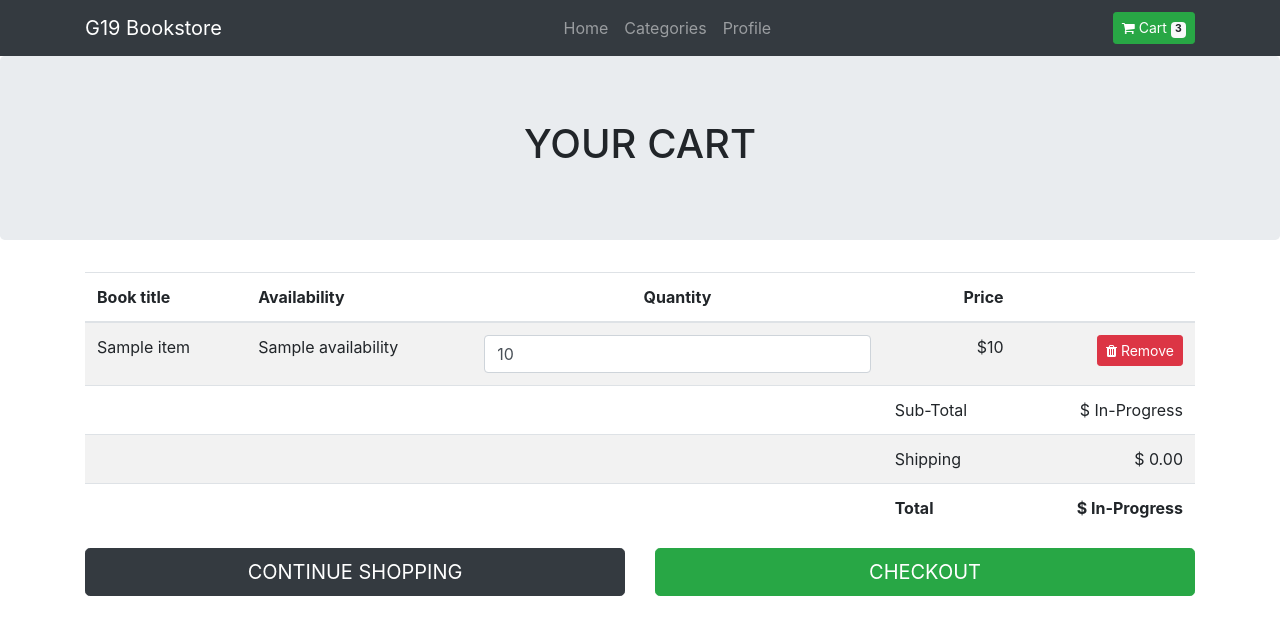
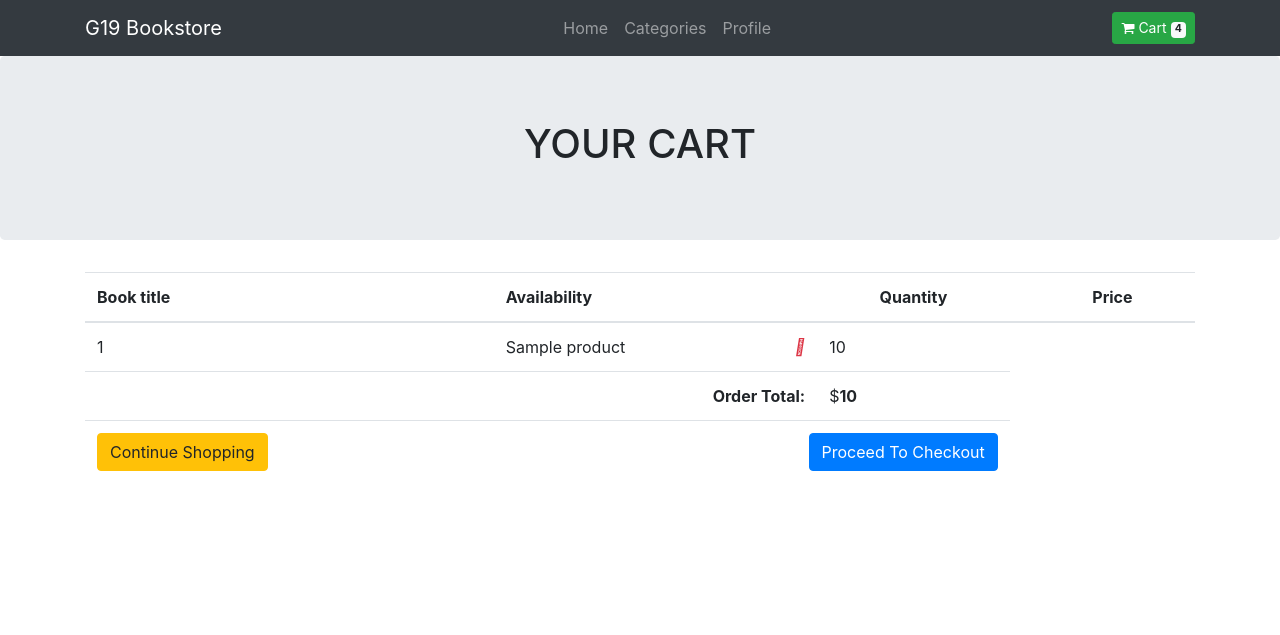
Before and after one commit to DitwanP/Group19_Project, a Django app: template Bookstore/shopping_cart/templates/shopping_cart/cart.html in a window 1280 px wide. Shown: the top 635 px of the page. Run offline with Django 3.2, Linux system fonts and the light colour scheme; the template is opened without the code that fills it: most values are stand-ins (such as "Sample title", 1, 10 or a date in 2020); some libraries are stand-ins or nearby versions.

Commit message:
fallback

```diff
--- a/Bookstore/shopping_cart/templates/shopping_cart/cart.html
+++ b/Bookstore/shopping_cart/templates/shopping_cart/cart.html
@@ -12,6 +12,7 @@
 <body>
   <link href="https://maxcdn.bootstrapcdn.com/font-awesome/4.7.0/css/font-awesome.min.css" rel="stylesheet" integrity="sha384-wvfXpqpZZVQGK6TAh5PVlGOfQNHSoD2xbE+QkPxCAFlNEevoEH3Sl0sibVcOQVnN" crossorigin="anonymous">
   <script src="/static/js/cart.js"></script>
+
   <nav class="navbar navbar-expand-md navbar-dark bg-dark">
     <div class="container">
         <a class="navbar-brand" href="#">G19 Bookstore </a>
@@ -35,12 +36,13 @@
             <form class="form-inline my-2 my-lg-0">
                 <a class="btn btn-success btn-sm ml-3" href="{%  url 'shopping_cart:cart' %}">
                     <i class="fa fa-shopping-cart"></i> Cart
-                    <span class="badge badge-light">3</span>
+                    <span class="badge badge-light">4</span>
                 </a>
             </form>
         </div>
     </div>
   </nav>
+
   <section class="jumbotron text-center">
     <div class="container">
         <h1 class="jumbotron-heading">YOUR CART</h1>
@@ -60,57 +62,62 @@
                             <th scope="col" class="text-right">Price</th>
                             <th> </th>
                         </tr>
-                    </thead>
-                    <tbody>
-
-                        {% for item in items %}
-                        <!-- Items -->
+                        {% for item in order.get_cart_items %}
                           <tr>
-                            <td>{{item.name}}</td>
-                            <td>{{item.availability}}</td>
-                            <td><input class="form-control" type="text" value={{item.quantity}} /></td>
-                            <td class="text-right">${{item.price}}</td>
-                            <td class="text-right"><button class="btn btn-sm btn-danger" id="deleteBtn" onclick="return confirm('Are you sure you want to remove this item?')"><i class="fa fa-trash"></i> Remove </button> </td>
+                            <td>{{ forloop.counter }}</td>
+                            <td>
+                              {{ item.product.name }}
+                              <span class="pull-right">
+                                <a href="{% url 'shopping_cart:delete_item' item.id %}"
+                                data-balloon="remove this item from cart" class="text-danger"
+                                onclick="return confirm_delete();">
+                                  <i class="fas fa-trash"></i>
+                                </a>
+                              </span>
+                            </td>
+                            <td>{{ item.product.price }}</td>
                           </tr>
-
+                        {% empty %}
+                          <tr>
+                            <td colspan= 3> Your cart is empty. </td>
+                          </tr>
                         {% endfor %}
 
                         <tr>
-                            <td></td>
-                            <td></td>
-                            <td></td>
-                            <td>Sub-Total</td>
-                            <td class="text-right">$ In-Progress </td>
+                          {% if order.get_cart_total != None %}
+                          <td colspan=2>
+                            <strong class="pull-right">Order Total:</strong>
+                          </td>
+
+                          <td colspan= 1>
+                            $<strong>{{ order.get_cart_total }}</strong>
+                          </td>
+
+                          {% endif %}
                         </tr>
                       <tr>
-                            <td></td>
-                            <td></td>
-                            <td></td>
-                            <td>Shipping</td>
-                            <td class="text-right">$ 0.00</td>
+                        <td colspan=1 >
+                          <a href="{% url 'homepage:the_homepage'  %}" class="btn btn-warning pull-left">
+                            {% if order %}Continue Shopping{% else %}Continue Shopping {% endif %}
+                          </a>
+                        </td>
+                        <td colspan=2>
+                          {% if order.get_cart_items %}
+                            <a href="{% url 'shopping_cart:cart' %}" class="pull-right btn btn-primary">Proceed To Checkout</a>
+                          {% endif %}
+                        </td>
                       </tr>
-                        <tr>
-                            <td></td>
-                            <td></td>
-                            <td></td>
-                            <td><strong>Total</strong></td>
-                            <td class="text-right"><strong>$ In-Progress </strong></td>
-                        </tr>
-                    </tbody>
                 </table>
+
     </div>
-        </div>
-        <div class="col mb-2">
-            <div class="row">
-                <div class="col-sm-12  col-md-6">
-                    <a class="btn btn-lg btn-block btn-dark text-uppercase" href="{% url 'homepage:the_homepage' %}">Continue Shopping</a>
-                </div>
-                <div class="col-sm-12 col-md-6 text-right">
-                    <button class="btn btn-lg btn-block btn-success text-uppercase">Checkout</button>
-                </div>
-            </div>
-        </div>
-    </div>
-</div>
+  </section>
 </body>
-</html>
+
+
+{% block scripts %}
+  <script>
+  function confirm_delete(){
+    return confirm("Do you want to remove this item from cart?");
+  }
+  </script>
+{% endblock scripts %}
```
Also changed, not shown: Bookstore/shopping_cart/views.py (+60 -2 lines). Lines whose indentation alone changed are shown as unchanged.
